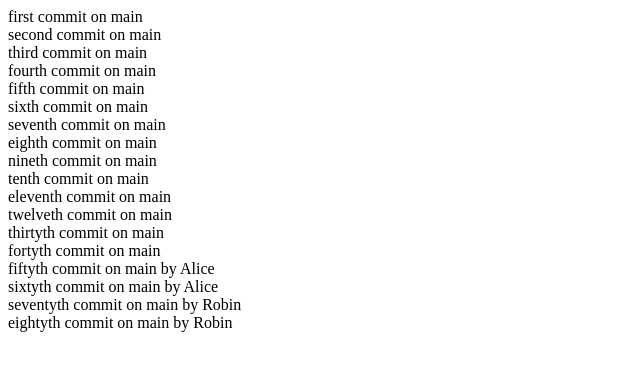
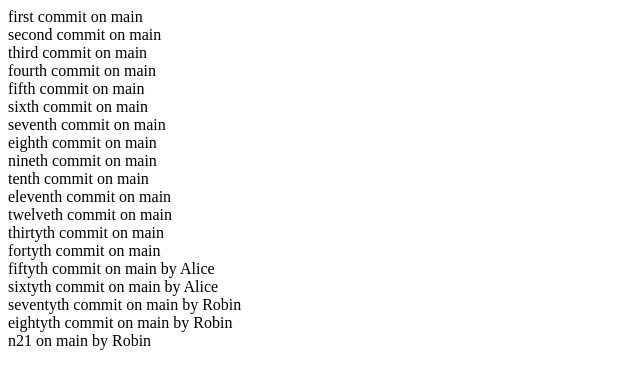
Before and after one commit to testovenko2-dot/my-first-project, a plain HTML site: page index.html in a window 1280 px wide. Shown: the whole page, without its empty margins (0-640 px from the left). Drawn offline with Linux system fonts and the light colour scheme.

Commit message:
n21 on main by Robin

```diff
--- a/index.html
+++ b/index.html
@@ -24,5 +24,6 @@
     <div>sixtyth commit on main by Alice</div>
     <div>seventyth commit on main by Robin</div>
     <div>eightyth commit on main by Robin</div>
+    <div>n21 on main by Robin</div>
   </body>
 </html>
```
